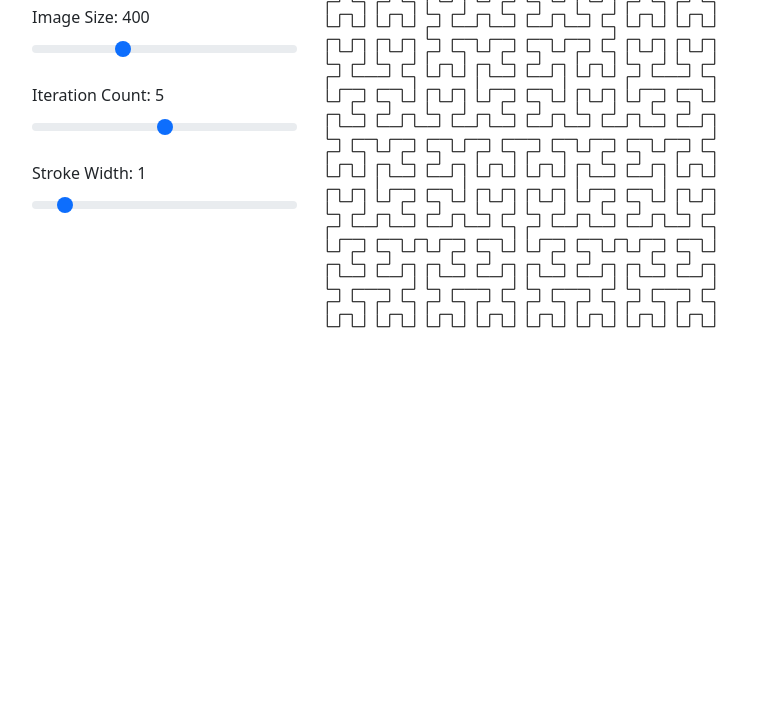
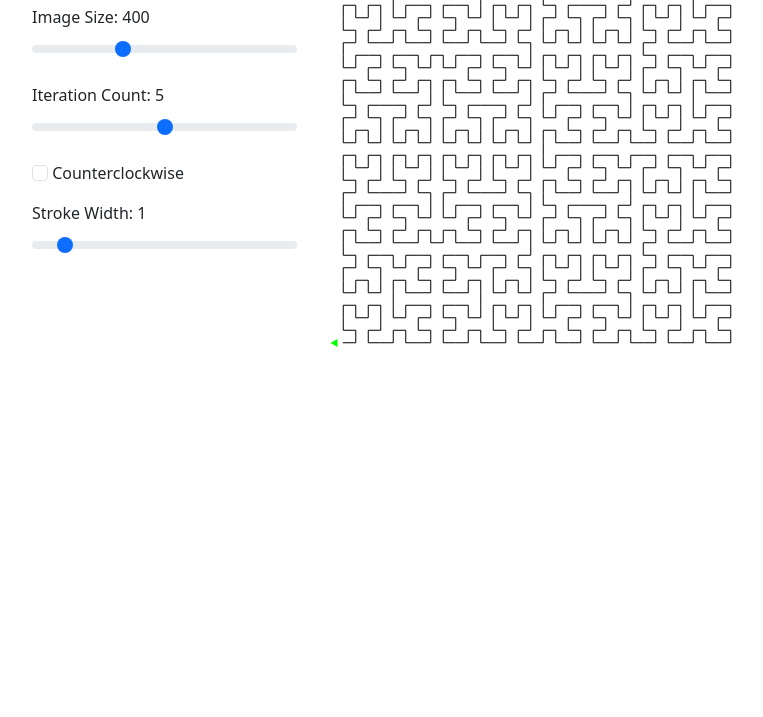
Before and after one commit to myst729/toys, a plain HTML site: page hilbert-curve/index.html in a window 1280 px wide. Shown: the part 83-800 px from the top of the page, without its empty margins (50-813 px from the left). Drawn offline with Linux system fonts and the light colour scheme.

Commit message:
Update index.html

```diff
--- a/hilbert-curve/index.html
+++ b/hilbert-curve/index.html
@@ -5,6 +5,26 @@
   <meta name="viewport" content="width=device-width,initial-scale=1,maximum-scale=1,user-scalable=no,minimal-ui">
   <title>Hilbert Curve</title>
   <link rel="stylesheet" href="bootstrap.min.css" />
+  <style>
+    .canvas {
+      position: relative;
+    }
+    .marker {
+      height: 0px;
+      width: 0px;
+      border: 4px solid transparent;
+      border-left-width: 7px;
+      border-right-width: 0;
+      position: absolute;
+      z-index: 10;
+    }
+    .start {
+      border-left-color: red;
+    }
+    .end {
+      border-left-color: lime;
+    }
+  </style>
 </head>
 <body>
   <section class="container mt-3">
@@ -22,15 +42,21 @@
           <input type="range" class="form-range" min="1" max="9" step="1" value="5" id="iterationCount" />
         </div>
         <div class="mb-3">
+          <input type="checkbox" class="form-check-input" id="ccwCheck">
+          <label class="form-check-label" for="ccwCheck">Counterclockwise</label>
+        </div>
+        <div class="mb-3">
           <label for="strokeWidth" class="form-label">Stroke Width:</label>
           <span></span>
           <input type="range" class="form-range" min="0.1" max="9" step="0.1" value="1" id="strokeWidth" />
         </div>
       </section>
-      <section>
+      <section class="canvas mt-3 ms-3">
         <svg xmlns="http://www.w3.org/2000/svg" viewBox="0 0 400 400" width="400" height="400">
           <path id="path" fill="none" stroke="black" stroke-width="1" stroke-linecap="square" />
         </svg>
+        <div class="marker start"></div>
+        <div class="marker end"></div>
       </section>
     </div>
   </section>
@@ -38,81 +64,116 @@
     ((doc, win, undef) => {
       const imageSizeInput = doc.getElementById('imageSize')
       const iterationCountInput = doc.getElementById('iterationCount')
+      const ccwCheckInput = doc.getElementById('ccwCheck')
       const strokeWidthInput = doc.getElementById('strokeWidth')
       const path = doc.getElementById('path')
+      const svg = path.parentElement
+      const markerStart = doc.querySelector('.start')
+      const markerEnd = doc.querySelector('.end')
 
-      const getPoints = (depth, sx, sy, dx, dy, ccw) => {
-        // [sx, sy]: start point
-        // [cx, cy]: center point
-        // [dx, dy]: diagonal point
-        const result = []
-        const cx = (sx + dx) / 2
-        const cy = (sy + dy) / 2
+      const getPoints = (depth, startX, startY, diagonalX, diagonalY, ccw) => {
+        const centerX = (startX + diagonalX) / 2
+        const centerY = (startY + diagonalY) / 2
         if (depth > 1) {
           if (ccw) {
             return [
-              ...getPoints(depth - 1, sx, sy, cx, cy, !ccw),
-              ...getPoints(depth - 1, sx, cy, cx, dy, ccw),
-              ...getPoints(depth - 1, cx, cy, dx, dy, ccw),
-              ...getPoints(depth - 1, dx, cy, cx, sy, !ccw),
+              ...getPoints(depth - 1, startX,    startY,  centerX,   centerY,  !ccw),
+              ...getPoints(depth - 1, startX,    centerY, centerX,   diagonalY, ccw),
+              ...getPoints(depth - 1, centerX,   centerY, diagonalX, diagonalY, ccw),
+              ...getPoints(depth - 1, diagonalX, centerY, centerX,   startY,   !ccw),
             ]
           } else {
             return [
-              ...getPoints(depth - 1, sx, sy, cx, cy, !ccw),
-              ...getPoints(depth - 1, cx, sy, dx, cy, ccw),
-              ...getPoints(depth - 1, cx, cy, dx, dy, ccw),
-              ...getPoints(depth - 1, cx, dy, sx, cy, !ccw),
+              ...getPoints(depth - 1, startX,  startY,    centerX,   centerY,  !ccw),
+              ...getPoints(depth - 1, centerX, startY,    diagonalX, centerY,   ccw),
+              ...getPoints(depth - 1, centerX, centerY,   diagonalX, diagonalY, ccw),
+              ...getPoints(depth - 1, centerX, diagonalY, startX,    centerY,  !ccw),
             ]
           }
         } else {
           if (ccw) {
             return [
-              [(sx + cx) / 2, (sy + cy) / 2],
-              [(sx + cx) / 2, (cy + dy) / 2],
-              [(cx + dx) / 2, (cy + dy) / 2],
-              [(dx + cx) / 2, (cy + sy) / 2],
+              [(startX + centerX) / 2,    (startY + centerY) / 2],
+              [(startX + centerX) / 2,    (centerY + diagonalY) / 2],
+              [(centerX + diagonalX) / 2, (centerY + diagonalY) / 2],
+              [(centerX + diagonalX) / 2, (startY + centerY) / 2],
             ]
           } else {
             return [
-              [(sx + cx) / 2, (sy + cy) / 2],
-              [(cx + dx) / 2, (sy + cy) / 2],
-              [(cx + dx) / 2, (cy + dy) / 2],
-              [(cx + sx) / 2, (dy + cy) / 2],
+              [(startX + centerX) / 2,    (startY + centerY) / 2],
+              [(centerX + diagonalX) / 2, (startY + centerY) / 2],
+              [(centerX + diagonalX) / 2, (centerY + diagonalY) / 2],
+              [(startX + centerX) / 2,    (centerY + diagonalY) / 2],
             ]
           }
         }
       }
 
-      const generateD = (depth, size) => {
-        const points = getPoints(depth, 0, 0, size, size, 1)
-        return `M ${points.map(p => p.join(',')).join(' L ')}`
+      const updatePath = (size, points, strokeWidth) => {
+        svg.setAttribute('width', size)
+        svg.setAttribute('height', size)
+        svg.setAttribute('viewBox', `0 0 ${size} ${size}`)
+        path.setAttribute('stroke-width', strokeWidth)
+        path.setAttribute('d', `M ${points.map(p => p.join(',')).join(' L ')}`)
       }
 
-      const updateImage = () => {
-        const svg = path.parentElement
+      const updateMarkers = (ccw, points, odd) => {
+        const start = points[0]
+        const end = points[points.length - 1]
+        if (ccw) {
+          if (odd) {
+            markerStart.style.transform = 'translate(-50%, -50%) rotate(90deg)'
+            markerStart.style.left =  `${start[0]}px`
+            markerStart.style.top = `${start[1] - 10}px`
+            markerEnd.style.transform = 'translate(-50%, -50%) rotate(270deg)'
+            markerEnd.style.left =  `${end[0]}px`
+            markerEnd.style.top = `${end[1] - 10}px`
+          } else {
+            markerStart.style.transform = markerEnd.style.transform = 'translate(-50%, -50%)'
+            markerStart.style.left =  `${start[0] - 10}px`
+            markerStart.style.top = `${start[1]}px`
+            markerEnd.style.left = `${end[0] + 10}px`
+            markerEnd.style.top = `${end[1]}px`
+          }
+        } else {
+          if (odd) {
+            markerStart.style.transform = 'translate(-50%, -50%)'
+            markerStart.style.top = `${start[1]}px`
+            markerStart.style.left = `${start[0] - 10}px`
+            markerEnd.style.transform = 'translate(-50%, -50%) rotate(180deg)'
+            markerEnd.style.top = `${end[1]}px`
+            markerEnd.style.left = `${end[0] - 10}px`
+          } else {
+            markerStart.style.transform = markerEnd.style.transform = 'translate(-50%, -50%) rotate(90deg)'
+            markerStart.style.top = `${start[1] - 10}px`
+            markerStart.style.left = `${start[0]}px`
+            markerEnd.style.top = `${end[1] + 10}px`
+            markerEnd.style.left = `${end[0]}px`
+          }
+        }
+      }
+
+      const update = () => {
+        const size = +imageSizeInput.value
         const depth = +iterationCountInput.value
-        const size = +imageSizeInput.value
+        const direction = ccwCheckInput.checked
         const strokeWidth = +strokeWidthInput.value
+        const points = getPoints(depth, 0, 0, size, size, direction)
 
         imageSizeInput.previousElementSibling.textContent = size
         iterationCountInput.previousElementSibling.textContent = depth
         strokeWidthInput.previousElementSibling.textContent = +strokeWidth
 
-        svg.setAttribute('width', size)
-        svg.setAttribute('height', size)
-        svg.setAttribute('viewBox', `0 0 ${size} ${size}`)
-        path.setAttribute('stroke-width', strokeWidth)
-        path.setAttribute('d', generateD(depth, size))
+        updatePath(size, points, strokeWidth)
+        updateMarkers(direction, points, depth % 2)
       }
 
-      const init = () => {
-        imageSizeInput.addEventListener('input', updateImage)
-        iterationCountInput.addEventListener('input', updateImage)
-        strokeWidthInput.addEventListener('input', updateImage)
-        updateImage()
-      }
+      imageSizeInput.addEventListener('input', update)
+      iterationCountInput.addEventListener('input', update)
+      ccwCheckInput.addEventListener('input', update)
+      strokeWidthInput.addEventListener('input', update)
 
-      init()
+      update()
     })(document, window)
 </script>
 </body>
```
